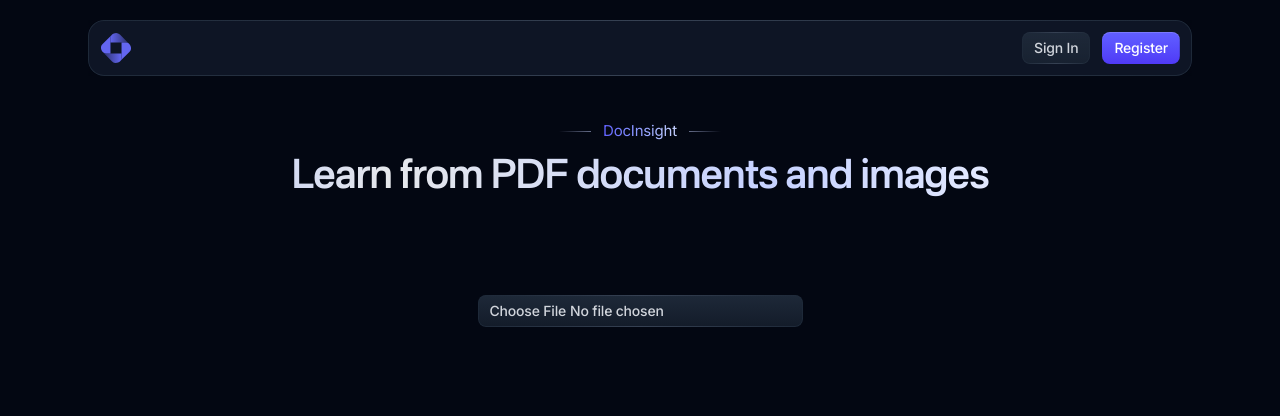
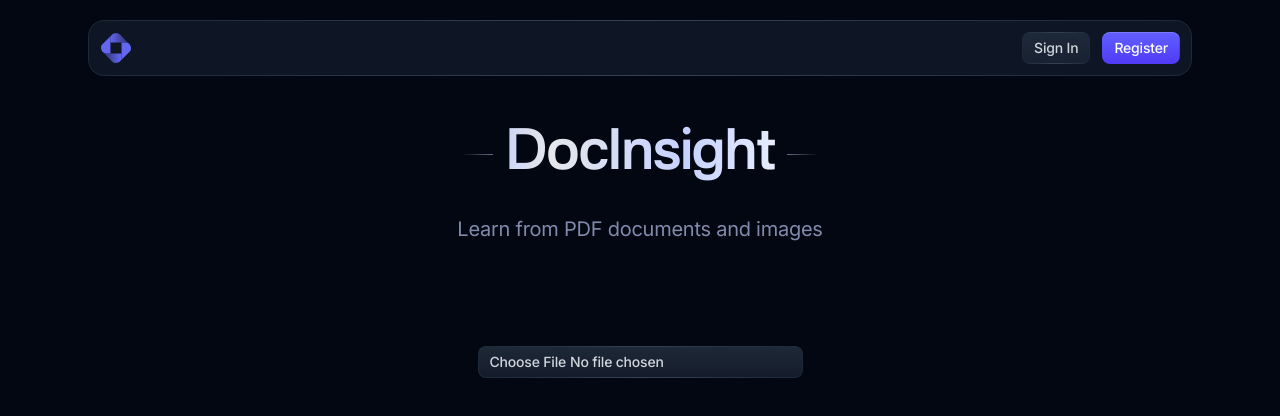
Before and after one commit to N1KH1LT0X1N/StudyFlux, a Next.js app in the folder frontend/: page /dashboard in a window 1280 px wide. Shown: the top 416 px of the page. Built offline with nearby package versions, Linux system fonts and the light colour scheme.

Commit message:
Update Header.jsx

```diff
--- a/frontend/app/dashboard/components/Header.jsx
+++ b/frontend/app/dashboard/components/Header.jsx
@@ -4,13 +4,20 @@
     return (
       <header className="mt-10 mx-auto max-w-3xl pb-12 text-center md:pb-20">
       <div className="inline-flex items-center gap-3 pb-3 before:h-px before:w-8 before:bg-linear-to-r before:from-transparent before:to-indigo-200/50 after:h-px after:w-8 after:bg-linear-to-l after:from-transparent after:to-indigo-200/50">
-        <span className="inline-flex bg-linear-to-r from-indigo-500 to-indigo-200 bg-clip-text text-transparent">
-          DocInsight
-        </span>
+      <h1
+        className="animate-[gradient_6s_linear_infinite] bg-[linear-gradient(to_right,var(--color-gray-200),var(--color-indigo-200),var(--color-gray-50),var(--color-indigo-300),var(--color-gray-200))] bg-[length:200%_auto] bg-clip-text pb-5 font-nacelle text-4xl font-semibold text-transparent md:text-5xl"
+        data-aos="fade-up"
+      >
+      	DocInsight
+      </h1>
       </div>
-      <h2 className="animate-[gradient_6s_linear_infinite] bg-[linear-gradient(to_right,var(--color-gray-200),var(--color-indigo-200),var(--color-gray-50),var(--color-indigo-300),var(--color-gray-200))] bg-[length:200%_auto] bg-clip-text pb-4 font-nacelle text-3xl font-semibold text-transparent md:text-4xl">
-     	Learn from PDF documents and images
-      </h2>
+      <p
+        className="mb-8 text-xl text-indigo-200/65"
+        data-aos="fade-up"
+        data-aos-delay={200}
+      >
+      Learn from PDF documents and images
+      </p>
 
       </header>
     )
```
